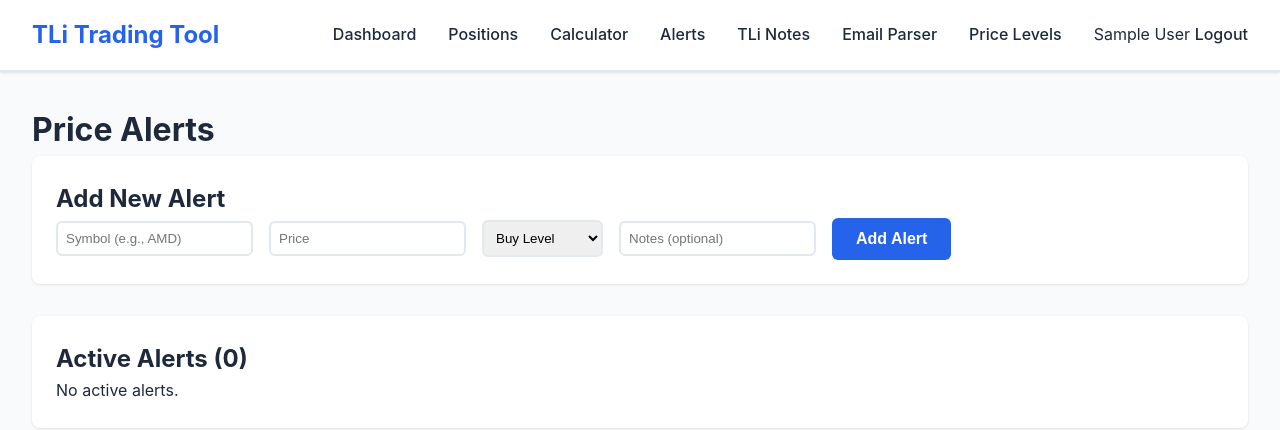
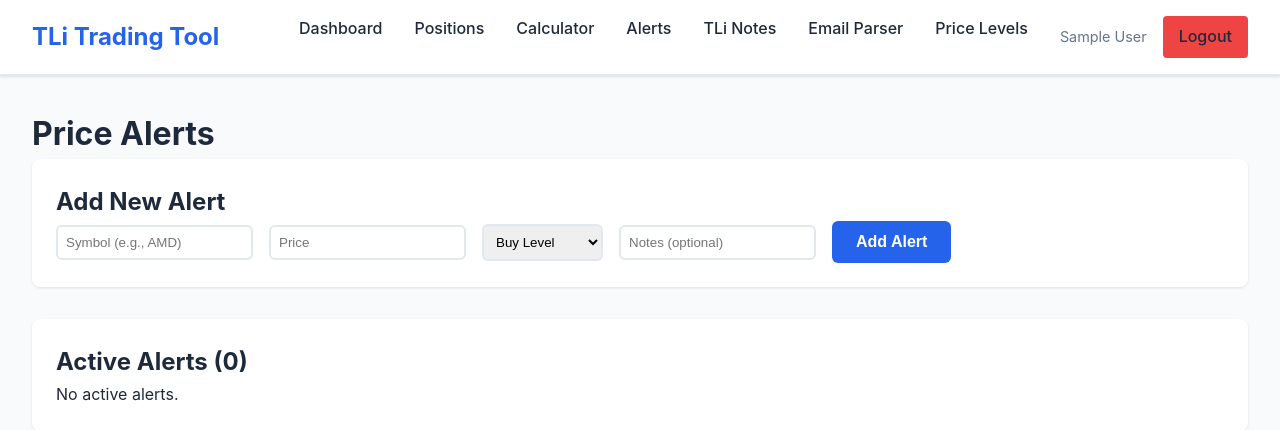
Before and after one commit to Bean0-0/tli-strategy-app, a Flask app: page /alerts in a window 1280 px wide. Shown: the top 430 px of the page. Run offline with Flask 3, Linux system fonts and the light colour scheme; the visitor is signed in with stand-in values (Sample User, id 1); data that the repository does not hold is empty.

Commit message:
Address code review feedback: improve imports, CSS styling, and code clarity
Co-authored-by: Bean0-0 <72772737+Bean0-0@users.noreply.github.com>

```diff
--- a/app.py
+++ b/app.py
@@ -1,9 +1,16 @@
 """TLi Trading Strategy Management Tool - Main Application"""
 from flask import Flask, render_template, request, jsonify, redirect, url_for, session
 from flask_login import LoginManager, login_user, logout_user, login_required, current_user
-from datetime import datetime
+from datetime import datetime, timedelta
 import os
 import json
+
+# OAuth imports
+import requests
+from google.oauth2 import id_token
+from google.auth.transport import requests as google_requests
+from google.oauth2.credentials import Credentials
+from googleapiclient.discovery import build
 
 app = Flask(__name__)
 app.config['SECRET_KEY'] = os.environ.get('SECRET_KEY', 'dev-secret-key-change-in-production')
@@ -31,12 +38,7 @@ def load_user(user_id):
 # Import helper modules
 from email_parser import parse_trading_email
 from position_calculator import calculate_position_size
-from gmail_client import get_gmail_client
-
-# OAuth imports
-import requests
-from google.oauth2 import id_token
-from google.auth.transport import requests as google_requests
+from gmail_client import GmailClient
 
 
 @app.route('/login')
@@ -135,11 +137,13 @@ def callback():
     user.profile_pic = picture
     user.last_login = datetime.utcnow()
     user.access_token = tokens.get('access_token')
-    user.refresh_token = tokens.get('refresh_token', user.refresh_token)  # Keep old refresh token if not provided
+
+    # Update refresh token only if provided (Google doesn't always return it)
+    if 'refresh_token' in tokens:
+        user.refresh_token = tokens['refresh_token']
 
     # Calculate token expiry
     if 'expires_in' in tokens:
-        from datetime import timedelta
         user.token_expiry = datetime.utcnow() + timedelta(seconds=tokens['expires_in'])
 
     db.session.commit()
@@ -354,18 +358,15 @@ def test_gmail_connection():
     """Test Gmail API connection"""
     try:
         # Use user's stored OAuth credentials
-        from gmail_client import GmailClient
         client = GmailClient(user_email=current_user.email)
 
         # Set credentials from user's stored tokens
         if current_user.access_token:
-            from google.oauth2.credentials import Credentials
             creds = Credentials(
                 token=current_user.access_token,
                 refresh_token=current_user.refresh_token
             )
             client.creds = creds
-            from googleapiclient.discovery import build
             client.service = build('gmail', 'v1', credentials=creds)
 
             success = client.test_connection()
@@ -403,10 +404,6 @@ def fetch_gmail_emails():
         days_back = int(data.get('days_back', 7))
 
         # Use user's stored OAuth credentials
-        from gmail_client import GmailClient
-        from google.oauth2.credentials import Credentials
-        from googleapiclient.discovery import build
-
         client = GmailClient(user_email=current_user.email)
 
         if not current_user.access_token:
@@ -462,10 +459,6 @@ def parse_gmail_email(message_id):
     """Fetch and parse a specific email from Gmail"""
     try:
         # Use user's stored OAuth credentials
-        from gmail_client import GmailClient
-        from google.oauth2.credentials import Credentials
-        from googleapiclient.discovery import build
-
         client = GmailClient(user_email=current_user.email)
 
         if not current_user.access_token:
--- a/static/css/style.css
+++ b/static/css/style.css
@@ -66,6 +66,34 @@ body {
 
 .nav-menu a:hover {
     color: var(--primary-color);
+}
+
+/* User Menu */
+.user-menu {
+    display: flex;
+    align-items: center;
+    gap: 1rem;
+    margin-left: auto;
+}
+
+.user-name {
+    color: var(--text-secondary);
+    font-size: 0.9rem;
+}
+
+.logout-btn {
+    padding: 0.5rem 1rem;
+    background: var(--danger-color);
+    color: white;
+    border-radius: 4px;
+    text-decoration: none;
+    font-weight: 500;
+    transition: background 0.2s;
+}
+
+.logout-btn:hover {
+    background: #dc2626;
+    color: white;
 }
 
 /* Container */
```
